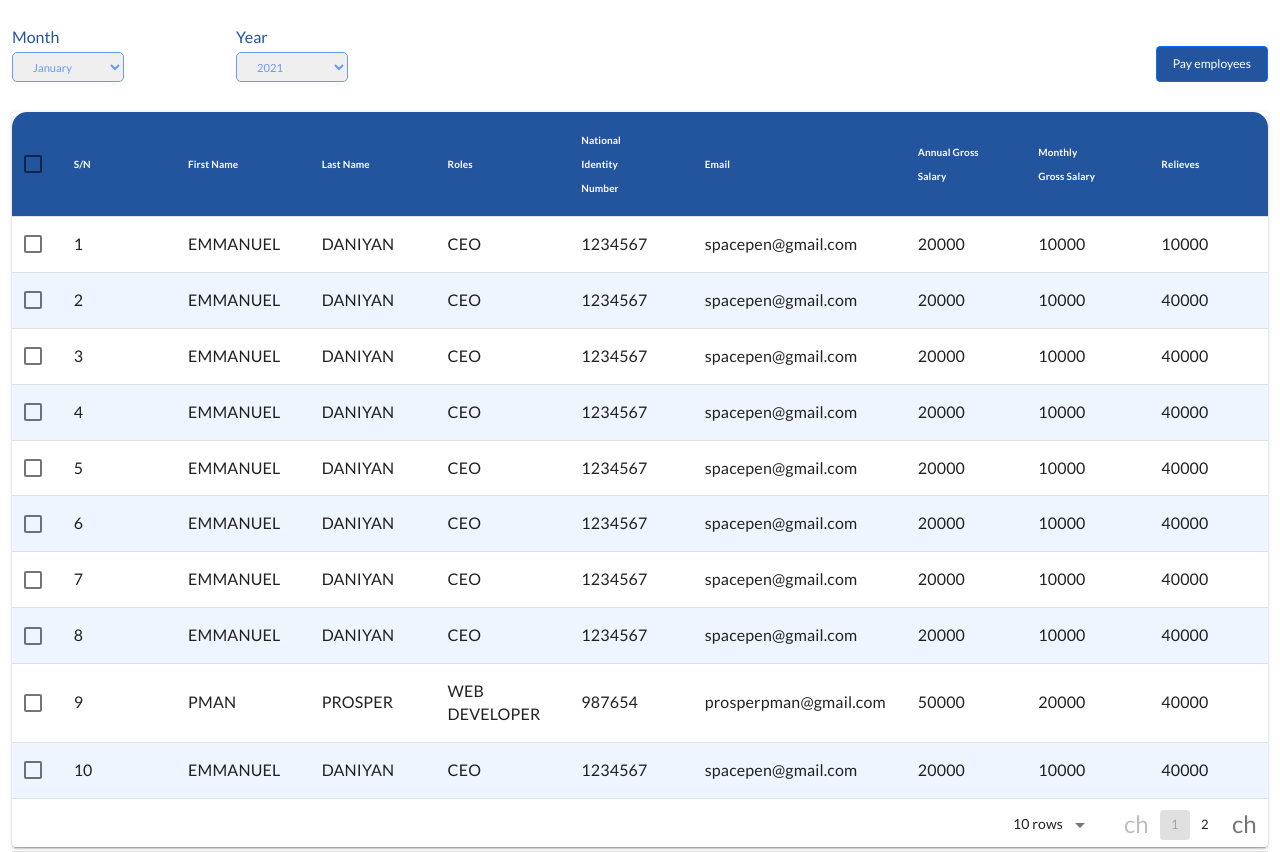
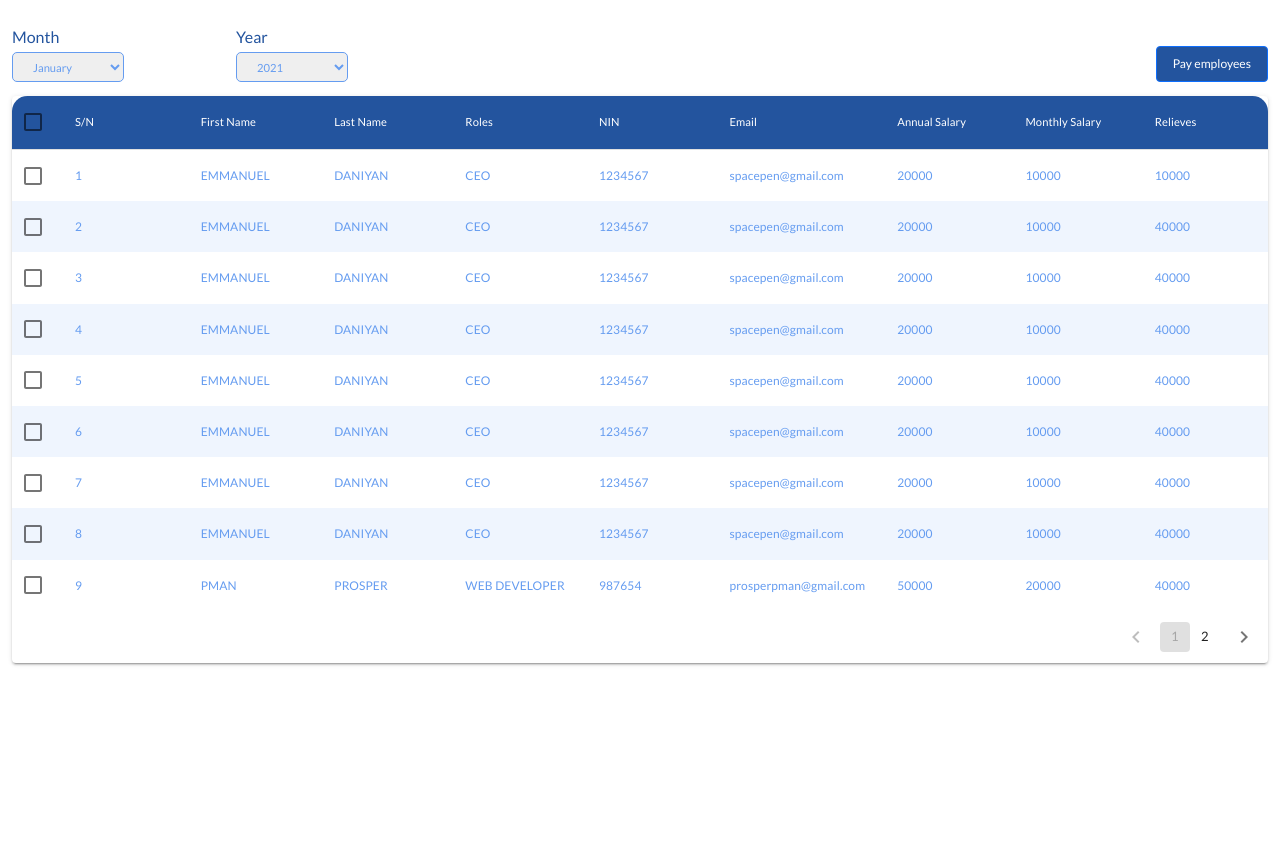
Before and after one commit to spacepen-dev/projectabc, a React (Create React App) app: page /pay/employee/salaries in a window 1280 px wide. After the commit the page ends 800 px from the top, so only its background shows below. Built offline with nearby package versions, Linux system fonts and the light colour scheme.

Commit message:
Material-table

```diff
--- a/public/index.html
+++ b/public/index.html
@@ -8,6 +8,10 @@
     <meta
       name="description"
       content="Web site created using create-react-app"
+    />
+    <link
+     rel="stylesheet"
+     href="https://fonts.googleapis.com/icon?family=Material+Icons"
     />
     <link rel="apple-touch-icon" href="%PUBLIC_URL%/logo192.png" />
     <!--
--- a/src/components/Dashboard/DashboardTable.js
+++ b/src/components/Dashboard/DashboardTable.js
@@ -2,7 +2,7 @@ import React, { useEffect, useState, useRef } from "react";
 import { Table } from "react-bootstrap";
 import ViewEmployeeModal from "./ViewEmployeeModal";
 import { Pagination, Form, FormControl, Button } from "react-bootstrap";
-import { Edit,Delete,Times } from "./svg/D&&E";
+import { Edit,Delete } from "./svg/D&&E";
 
 const DashboardTable = ({ heading, tableData, employeeData, display }) => {
   const [active, setActive] = React.useState(false);
@@ -158,7 +158,6 @@ const DashboardTable = ({ heading, tableData, employeeData, display }) => {
       ) : (
 
           <div className="Btn-Container">
-            <Times close={() => setActive(false)}/>
             <Edit initialValue={initValue}/>
             <Delete />
           </div>
--- a/src/components/Dashboard/EmployeeSalariesPage.js
+++ b/src/components/Dashboard/EmployeeSalariesPage.js
@@ -1,5 +1,5 @@
 import React, {useState,useEffect} from "react";
-import { heading, Data } from "./utils/data";
+import { Data } from "./utils/data";
 import { Container, Form, Button } from "react-bootstrap";
 import MaterialTable from 'material-table'
 import { colors } from "@material-ui/core";
@@ -16,10 +16,10 @@ const EmployeeSalariesPage = () => {
     {title:'First Name',field:'firstName'},
     {title:'Last Name',field:'lastName'},
     {title:'Roles',field:'role'},
-    {title:'National Identity Number',field:'nin'},
+    {title:'NIN',field:'nin'},
     {title:'Email',field:'email'},
-    {title:'Annual Gross Salary',field:'annual'},
-    {title:'Monthly Gross Salary',field:'month'},
+    {title:'Annual Salary',field:'annual'},
+    {title:'Monthly Salary',field:'month'},
     {title:'Relieves',field:'relieves'}
   ]
 
@@ -67,21 +67,17 @@ const EmployeeSalariesPage = () => {
           </Button>
         </div>
       </div>
-      <div className=' mt-5'>
+      <div style={{marginTop:'2rem'}}>
         <MaterialTable columns={columns} data={tableData} components={{
           Toolbar: "false"
-        }} options={{
+          }} options={{
           selection: true, selectionProps: rowData => ({
           color:'primary'
-        }),headerSelectionProps:{color:'primary'} ,headerStyle: {
-          backgroundColor: '#01579b',
-            color: '#FFF',
-            fontSize:'10px',
-           maxHeight:"5px",
-            fontWeight:'700'
-          },
-          paging:true,pageSizeOptions:[5,10,15,20],pageSize:10,paginationType:'stepped',showFirstLastPageButtons:false
-      }}/>
+           }),headerSelectionProps:{color:'primary'} ,
+          rowStyle: (data, index) => index % 2 == 0 ? null : { background: 'rgba(101, 156, 240, 0.1)'},
+          paging:true,pageSizeOptions:[9],pageSize:9,paginationType:'stepped',showFirstLastPageButtons:false, sorting:false
+          }} title=''
+        />
       </div>
     </div>
   );
--- a/src/components/Dashboard/ViewEmployee.js
+++ b/src/components/Dashboard/ViewEmployee.js
@@ -1,229 +1,54 @@
-import React from "react";
-import DashboardTable from "./DashboardTable";
+import React,{useState,useEffect} from "react";
+import MaterialTable from 'material-table'
+import { Data } from "./utils/data";
+import { Edit, Delete, displaySVG } from './svg/D&&E';
 const ViewEmployee = () => {
-  const displaySVG = () => {
-    return (
-      <div
-        className='h-100 w-100 d-flex align-items-center justify-content-center '
-        id='circle-svg-container'
-        style={{ cursor: "pointer" }}>
-        <svg
-          id='circle-svg'
-          width='15'
-          height='15'
-          viewBox='0 0 23 5'
-          fill='none'
-          xmlns='http://www.w3.org/2000/svg'>
-          <circle cx='2.5' cy='2.5' r='2.5' fill='#659CF0' />
-          <circle cx='11.5' cy='2.5' r='2.5' fill='#659CF0' />
-          <circle cx='20.5' cy='2.5' r='2.5' fill='#659CF0' />
-        </svg>
+
+  const [tableData, setTableData] = useState([]);
+
+  useEffect(() => {
+    setTableData(Data);
+  }, []);
+
+  const handleDelete = (id) => {
+    setTableData(tableData.filter((item) => item.id !== id))
+  }
+
+
+  const columns = [
+    {title:'S/N',field:'id'},
+    {title:'First Name',field:'firstName'},
+    {title:'Last Name',field:'lastName'},
+    {title:'Roles',field:'role'},
+    {title:'NIN',field:'nin'},
+    {title:'Email',field:'email'},
+    {title:'Annual Salary',field:'annual'},
+    {title:'Monthly Salary',field:'month'},
+    {title:'Relieves',field:'relieves'}
+  ]
+  return (
+    <div>
+      <div style={{marginTop:'1.5rem'}}>
+        <MaterialTable columns={columns} data={tableData} options={{
+          rowStyle: (data, index) => index % 2 == 0 ? null : { background: 'rgba(101, 156, 240, 0.1)'},paging:true,pageSizeOptions:[9],pageSize:9,paginationType:'stepped',showFirstLastPageButtons:false, sorting: false,detailPanelColumnAlignment:'right'
+         }}
+         detailPanel={[
+        {
+          icon: "...",
+          tooltip: 'Save User',
+          render: rowData => {
+        return (
+          <div className="Btn-Container">
+            <Edit initialValue={rowData} />
+            <Delete Delete={() => handleDelete(rowData.id)} />
+          </div>
+        )
+      },
+        }
+          ]}
+          title=''
+        />
       </div>
-    );
-  };
-
-  const heading = [
-    {
-      serialNumber: "S/N",
-      firstName: "First Name",
-      lastName: "Last Name",
-      roles: "Roles",
-      nin: "National Identity Number",
-      email: "Email",
-      annualSalary: "Annual Gross Salary",
-      month: "Monthly Gross Salary",
-      relives: "Relieves",
-      empty: "",
-    },
-  ];
-
-  const data = [
-    {
-      id: 1,
-      firstName: "EMMANUEL",
-      LastName: "DANIYAN",
-      role: "CEO",
-      nin: 1234567,
-      email: "spacepen@gmail.com",
-      annual: 20000,
-      month: 10000,
-      relieves: 10000,
-      funt: displaySVG(),
-    },
-    {
-      id: 2,
-
-      firstName: "EMMANUEL",
-      LastName: "DANIYAN",
-      role: "CEO",
-      nin: 1234567,
-      email: "spacepen@gmail.com",
-      annual: 20000,
-      month: 10000,
-      relieves: 40000,
-      funt: displaySVG(),
-    },
-    {
-      id: 3,
-
-      firstName: "EMMANUEL",
-      LastName: "DANIYAN",
-      role: "CEO",
-      nin: 1234567,
-      email: "spacepen@gmail.com",
-      annual: 20000,
-      month: 10000,
-      relieves: 40000,
-      funt: displaySVG(),
-    },
-    {
-      id: 4,
-
-      firstName: "EMMANUEL",
-      LastName: "DANIYAN",
-      role: "CEO",
-      nin: 1234567,
-      email: "spacepen@gmail.com",
-      annual: 20000,
-      month: 10000,
-      relieves: 40000,
-      funt: displaySVG(),
-    },
-    {
-      id: 5,
-
-      firstName: "EMMANUEL",
-      LastName: "DANIYAN",
-      role: "CEO",
-      nin: 1234567,
-      email: "spacepen@gmail.com",
-      annual: 20000,
-      month: 10000,
-      relieves: 40000,
-      funt: displaySVG(),
-    },
-    {
-      id: 6,
-
-      firstName: "EMMANUEL",
-      LastName: "DANIYAN",
-      role: "CEO",
-      nin: 1234567,
-      email: "spacepen@gmail.com",
-      annual: 20000,
-      month: 10000,
-      relieves: 40000,
-      funt: displaySVG(),
-    },
-    {
-      id: 7,
-      LastName: "DANIYAN",
-      firstName: "EMMANUEL",
-      role: "CEO",
-      nin: 1234567,
-      email: "spacepen@gmail.com",
-      annual: 20000,
-      month: 10000,
-      relieves: 40000,
-      funt: displaySVG(),
-    },
-    {
-      id: 8,
-      LastName: "DANIYAN",
-      firstName: "EMMANUEL",
-      role: "CEO",
-      nin: 1234567,
-      email: "spacepen@gmail.com",
-      annual: 20000,
-      month: 10000,
-      relieves: 40000,
-      funt: displaySVG(),
-    },
-    {
-      id: 9,
-      LastName: "PROSPER",
-      firstName: "PMAN",
-      role: "WEB DEVELOPER",
-      nin: 987654,
-      email: "prosperpman@gmail.com",
-      annual: "50000",
-      month: "20000",
-      relieves: 40000,
-      funt: displaySVG(),
-    },
-    {
-      id: 10,
-      LastName: "DANIYAN",
-      firstName: "EMMANUEL",
-      role: "CEO",
-      nin: 1234567,
-      email: "spacepen@gmail.com",
-      annual: 20000,
-      month: 10000,
-      relieves: 40000,
-      funt: displaySVG(),
-    },
-    {
-      id: 11,
-      LastName: "DANIYAN",
-      firstName: "EMMANUEL",
-      role: "CEO",
-      nin: 1234567,
-      email: "spacepen@gmail.com",
-      annual: 20000,
-      month: 10000,
-      relieves: 40000,
-      funt: displaySVG(),
-    },
-    {
-      id: 12,
-      LastName: "DANIYAN",
-      firstName: "EMMANUEL",
-      role: "CEO",
-      nin: 1234567,
-      email: "spacepen@gmail.com",
-      annual: 20000,
-      month: 10000,
-      relieves: 40000,
-      funt: displaySVG(),
-    },
-    {
-      id: 13,
-      LastName: "DANIYAN",
-      firstName: "EMMANUEL",
-      role: "CEO",
-      nin: 1234567,
-      email: "spacepen@gmail.com",
-      annual: 20000,
-      month: 10000,
-      relieves: 40000,
-      funt: displaySVG(),
-    },
-    {
-      id: 14,
-      LastName: "DANIYAN",
-      firstName: "EMMANUEL",
-      role: "CEO",
-      nin: 1234567,
-      email: "spacepen@gmail.com",
-      annual: 20000,
-      month: 10000,
-      relieves: 40000,
-      funt: displaySVG(),
-    },
-  ];
-
-  const employeeData = (data) => {
-    // console.log(data);
-  };
-  return (
-    <div className=' mt-1'>
-      <DashboardTable
-        heading={heading}
-        tableData={data}
-        employeeData={employeeData}
-        display='flex'
-      />
     </div>
   );
 };
--- a/src/components/Dashboard/ViewSalaryHistory.js
+++ b/src/components/Dashboard/ViewSalaryHistory.js
@@ -1,5 +1,5 @@
-import React from "react";
-import DashboardTable from "./DashboardTable";
+import React,{useState,useEffect} from "react";
+import MaterialTable from 'material-table'
 
 const ViewSalaryHisory = () => {
   const heading = [
@@ -14,7 +14,7 @@ const ViewSalaryHisory = () => {
       totalAmount: "Total amount",
     },
   ];
-  const tableData = [
+  const Data = [
     {
       paymentDate: "05-09-2022",
       paymentRef: "1023498FA",
@@ -166,9 +166,34 @@ const ViewSalaryHisory = () => {
       amount: "200,000",
     },
   ];
+  const [tableData, setTableData] = useState([]);
+
+  useEffect(() => {
+    setTableData(Data);
+  }, []);
+
+
+  const columns = [
+    {title:'Payment date',field:'paymentDate'},
+    {title:'Payment Ref',field:'paymentRef'},
+    {title:'Tax Ref',field:'taxRef'},
+    {title:'employee',field:'employee'},
+    {title:'Yaers',field:'years'},
+    {title:'Month',field:'month'},
+    {title:'Tax',field:'tax'},
+    {title:'amount',field:'amount'},
+
+  ]
   return (
     <div className=''>
-      <DashboardTable heading={heading} tableData={tableData} display='flex' />
+      <div style={{marginTop:'1.5rem'}}>
+        <MaterialTable columns={columns} data={tableData}
+          options={{
+          rowStyle: (data, index) => index % 2 == 0 ? null : { background: 'rgba(101, 156, 240, 0.1)'}, sorting:false,
+          paging:true,pageSizeOptions:[9],pageSize:9,paginationType:'stepped',showFirstLastPageButtons:false
+          }} title=''
+        />
+      </div>
     </div>
   );
 };
--- a/src/index.css
+++ b/src/index.css
@@ -5,7 +5,7 @@
   --light-shadow: 0 5px 15px rgba(0, 0, 0, 0.1);
   --dark-shadow: 0 5px 15px rgba(0, 0, 0, 0.2);
   --clr-primary: #2680c0;
-  --clr-primary-5: hsl(205, 31%, 53%);
+  --clr-primary-5: hsl(189, 75%, 84%);
   --clr-red-dark: hsl(360, 67%, 44%);
   --clr-red-light: hsl(360, 71%, 66%);
   --clr-green-dark: hsl(125, 67%, 44%);
@@ -634,27 +634,27 @@ article small {
   width: 100%;
 }
 
-.table {
+ /* .table {
   border-top-left-radius: 1.91rem !important;
   background-color: var(--page) !important;
   border-top-right-radius: 1.91rem !important;
   padding: 1rem 0 !important;
   border: none;
-}
+} */
 
-thead tr:first-child {
+/* thead tr:first-child {
   height: 2.3rem;
   vertical-align: middle;
   vertical-align: center;
   justify-content: space-around;
   align-items: center;
-}
-tr {
+} */
+/* tr {
   height: 3.025rem;
-}
-tr:nth-child(2n) {
+} */
+/* tr:nth-child(2n) {
   background-color: var(--transparent);
-}
+} */
 
 th:first-child {
   border-top-left-radius: 0.96rem !important;
@@ -664,19 +664,19 @@ th:last-child {
 }
 th {
   background-color: var(--baseColor) !important;
-  font-size: 0.7rem;
-  line-height: 1.38rem;
-  text-align: center;
-  font-family: var(--mainFont);
-  color: var(--page);
+  font-size: 0.7rem !important;
+  line-height: 1.31rem !important;
+  font-family: var(--mainFont) !important;
+  color: var(--page) !important;
+  text-align: left !important;
 }
 td {
-  font-size: 0.7rem;
-  line-height: 1.51rem;
-  color: var(--accent);
-  vertical-align: middle;
-  border: none;
-  text-align: center;
+  font-size: .75rem !important;
+  line-height: 1.2rem !important;
+  color: var(--accent) !important;
+  vertical-align: middle !important;
+  border: none !important;
+  text-align: left !important;
 }
 
 .employee-form {
@@ -780,20 +780,18 @@ D&&E-Button
 */
 .Btn-Container{
  position: absolute;
-  top: 50%;
-  left: 50%;
-  display: block;
+  right: 5%;
+  width: 20%;
+  height: 10%;
   display: flex;
-  width: 25%;
+  flex-direction: column-reverse;
   justify-content: space-around;
   align-items: center;
   height: fit-content;
-  padding: 3.5rem;
-  background-color: var(--clr-primary-5);
-  border-radius: 1.5rem;
-  transform: translate(-50%, -50%);
+  background-color: inherit;
+  border-radius: .4rem;
   outline: transparent;
-  transition: var(--transition);
+  box-shadow: var(--dark-shadow);
 }
 
 SVG .bi{
@@ -804,32 +802,7 @@ SVG .bi{
   font-size: 3rem;
   margin: 0 0.15rem;
   border: none;
-  box-shadow: 0 1px 3px rgba(0, 0, 0, 0.2);
 }
-.bi-x{
-  position: absolute;
-  top: 1rem;
-  right: 1rem;
-  border-color: transparent;
-  transition: var(--transition);
-  color: var(--clr-red-dark);
-  margin-top: 0.2rem;
-  animation: bounce 2s ease-in-out infinite;
-}
-@keyframes bounce {
-  0% {
-    transform: scale(1);
-  }
-  50% {
-    transform: scale(1.5);
-  }
-  100% {
-    transform: scale(1);
-  }
-}
-/* .bi-x:hover{
-  color: var(--clr-red-dark);
-} */
 
 
 .de{
@@ -837,16 +810,16 @@ margin-left: -0.5rem;
 }
 
 .bi-trash3{
-color: var(--clr-red-light);
+color: inherit;
 }
 .bi-trash3:hover {
-  color: var(--clr-red-dark);
+  color: rgba(101, 156, 240, 0.1);
 }
 .bi-pencil-square{
-color: var(--clr-green-light);
+color: inherit;
 }
 .bi-pencil-square:hover{
-color: var(--clr-green-dark);
+color: rgba(101, 156, 240, 0.1);
 }
 
 /* ======================= */
```
Also changed, not shown: src/components/Dashboard/svg/D&&E.js (+28 -15 lines).
